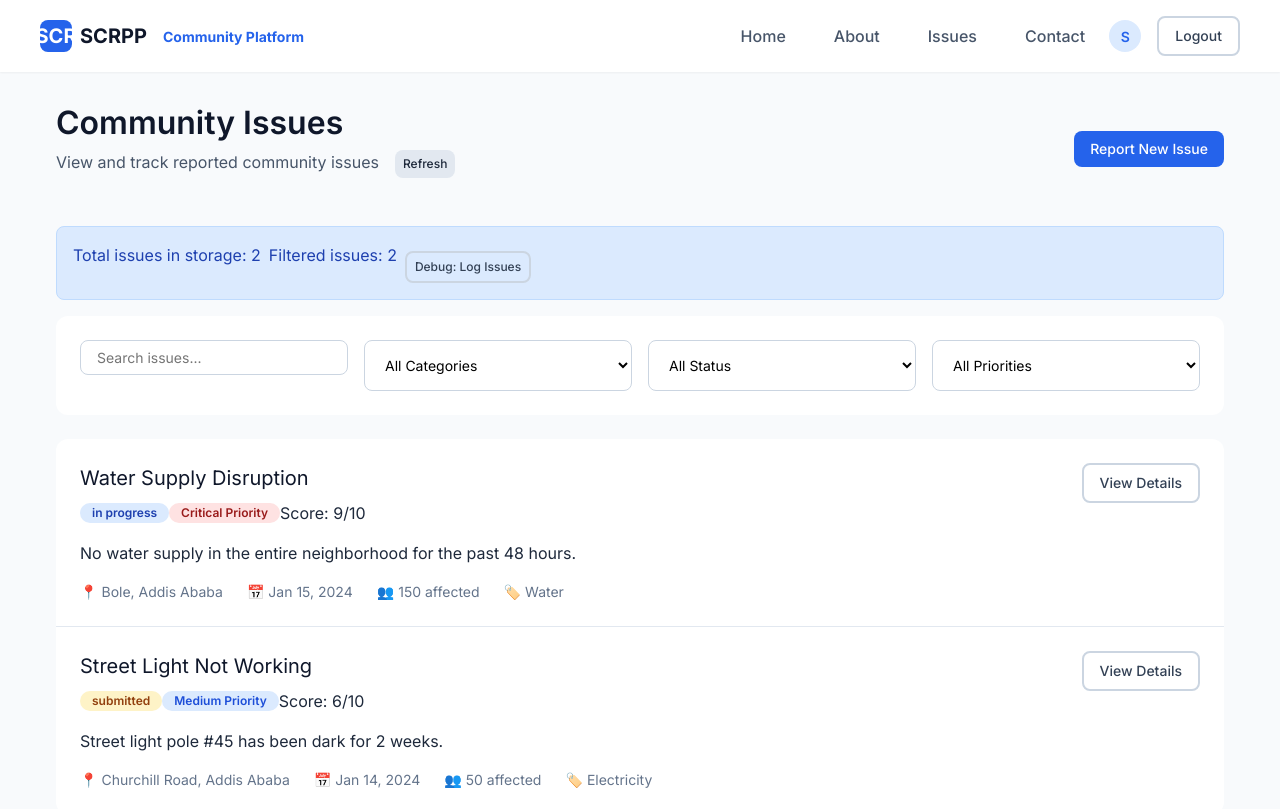
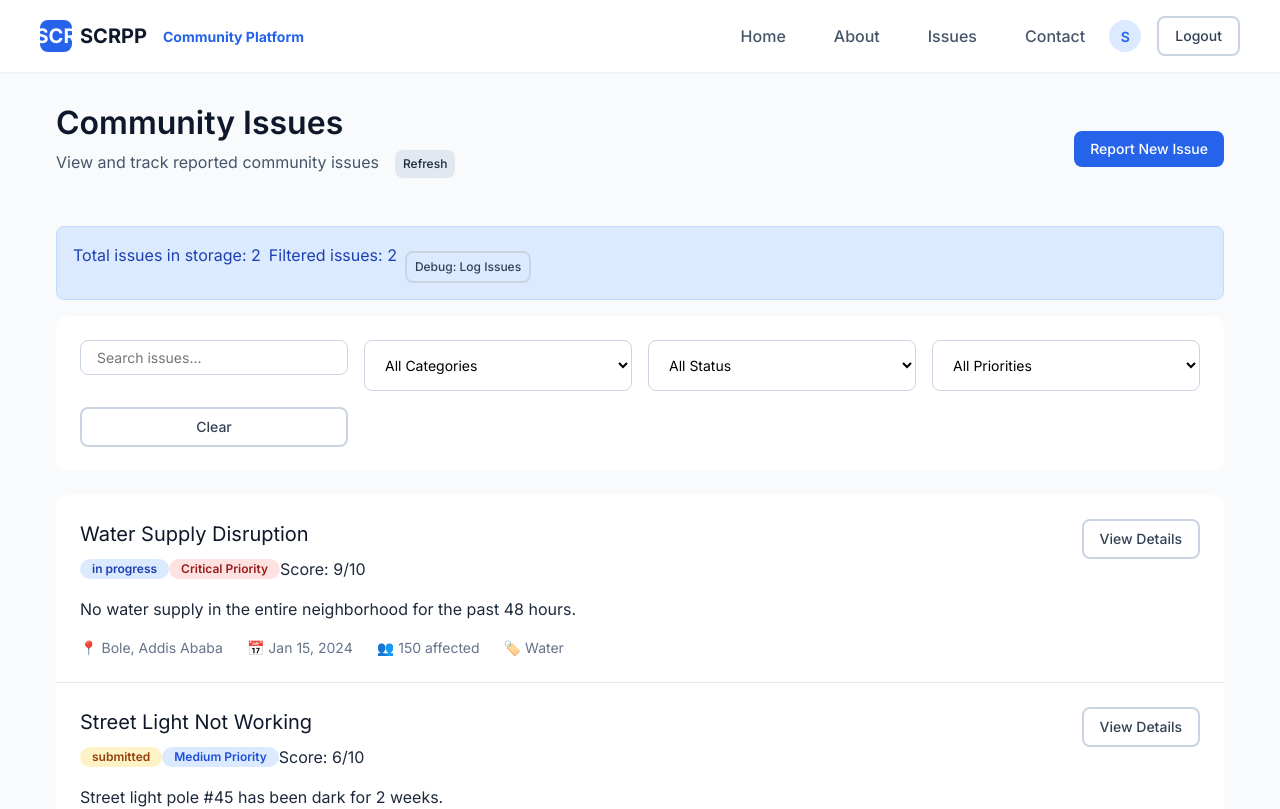
Before and after one commit to Abrham-Tadesse/smart_community_service, a React (Vite) app: page /issues in a window 1280 px wide. Shown: the top 809 px of the page. Built offline with nearby package versions, Linux system fonts and the light colour scheme; sample sign-in values are in the browser's storage.

Commit message:
filtering issues

```diff
--- a/src/features/issues/IssueDetails.jsx
+++ b/src/features/issues/IssueDetails.jsx
@@ -303,4 +303,4 @@ const IssueDetails = () => {
   )
 }
 
-export default IssueDetails
+export default IssueDetails;
--- a/src/features/issues/IssueFilter.jsx
+++ b/src/features/issues/IssueFilter.jsx
@@ -0,0 +1,54 @@
+import React from 'react'
+import Input from '../../components/common/Input'
+
+const IssueFilter = ({
+  searchTerm,
+  setSearchTerm,
+  categoryFilter,
+  setCategoryFilter,
+  statusFilter,
+  setStatusFilter,
+  priorityFilter,
+  setPriorityFilter,
+  onClear
+}) => {
+  return (
+    <div className="issues-filters">
+      <div className="filter-grid">
+        <Input
+          placeholder="Search issues..."
+          value={searchTerm}
+          onChange={(e) => setSearchTerm(e.target.value)}
+        />
+
+        <select className="input-field" value={categoryFilter} onChange={(e) => setCategoryFilter(e.target.value)}>
+          <option value="">All Categories</option>
+          <option value="water">Water Supply</option>
+          <option value="electricity">Electricity</option>
+          <option value="roads">Roads & Transportation</option>
+          <option value="sanitation">Sanitation</option>
+        </select>
+
+        <select className="input-field" value={statusFilter} onChange={(e) => setStatusFilter(e.target.value)}>
+          <option value="">All Status</option>
+          <option value="submitted">Submitted</option>
+          <option value="verified">Verified</option>
+          <option value="in_progress">In Progress</option>
+          <option value="resolved">Resolved</option>
+        </select>
+
+        <select className="input-field" value={priorityFilter} onChange={(e) => setPriorityFilter(e.target.value)}>
+          <option value="">All Priorities</option>
+          <option value="low">Low</option>
+          <option value="medium">Medium</option>
+          <option value="high">High</option>
+          <option value="critical">Critical</option>
+        </select>
+
+        <button className="btn btn-outline" onClick={onClear}>Clear</button>
+      </div>
+    </div>
+  )
+}
+
+export default IssueFilter
--- a/src/features/issues/IssueList.jsx
+++ b/src/features/issues/IssueList.jsx
@@ -4,6 +4,7 @@ import { Link } from 'react-router-dom'
 import { fetchIssues } from './issueSlice'
 import Input from '../../components/common/Input'
 import Button from '../../components/common/Button'
+import IssueFilter from './IssueFilter'
 import { getPriorityLabel } from '../../utils/priorityCalculator'
 
 const IssueList = () => {
@@ -11,13 +12,16 @@ const IssueList = () => {
   const { issues, loading } = useSelector((state) => state.issues)
   const [searchTerm, setSearchTerm] = useState('')
   const [filteredIssues, setFilteredIssues] = useState([])
+  const [categoryFilter, setCategoryFilter] = useState('')
+  const [statusFilter, setStatusFilter] = useState('')
+  const [priorityFilter, setPriorityFilter] = useState('')
 
   useEffect(() => {
     dispatch(fetchIssues())
   }, [dispatch])
 
   useEffect(() => {
-    // Filter issues based on search term
+    // Filter issues based on search term and selects
     const filtered = issues.filter(issue => {
       if (!issue) return false
 
@@ -25,11 +29,18 @@ const IssueList = () => {
         (issue.title && issue.title.toLowerCase().includes(searchTerm.toLowerCase())) ||
         (issue.description && issue.description.toLowerCase().includes(searchTerm.toLowerCase()))
 
-      return matchesSearch
+      const matchesCategory = !categoryFilter || (issue.category && issue.category.toLowerCase() === categoryFilter)
+
+      const matchesStatus = !statusFilter || (issue.status && issue.status.toLowerCase() === statusFilter)
+
+      const priorityLabel = getPriorityLabel(issue.priorityScore || 5).label.toLowerCase()
+      const matchesPriority = !priorityFilter || priorityLabel === priorityFilter
+
+      return matchesSearch && matchesCategory && matchesStatus && matchesPriority
     })
 
     setFilteredIssues(filtered)
-  }, [issues, searchTerm])
+  }, [issues, searchTerm, categoryFilter, statusFilter, priorityFilter])
 
   const getStatusColor = (status) => {
     switch(status) {
@@ -93,40 +104,18 @@ const IssueList = () => {
           </button>
         </div>
 
-        {/* Filters and Search */}
-        <div className="issues-filters">
-          <div className="filter-grid">
-            <Input
-              placeholder="Search issues..."
-              value={searchTerm}
-              onChange={(e) => setSearchTerm(e.target.value)}
-            />
-
-            <select className="input-field">
-              <option value="">All Categories</option>
-              <option value="water">Water Supply</option>
-              <option value="electricity">Electricity</option>
-              <option value="roads">Roads & Transportation</option>
-              <option value="sanitation">Sanitation</option>
-            </select>
-
-            <select className="input-field">
-              <option value="">All Status</option>
-              <option value="submitted">Submitted</option>
-              <option value="verified">Verified</option>
-              <option value="in_progress">In Progress</option>
-              <option value="resolved">Resolved</option>
-            </select>
-
-            <select className="input-field">
-              <option value="">All Priorities</option>
-              <option value="low">Low</option>
-              <option value="medium">Medium</option>
-              <option value="high">High</option>
-              <option value="critical">Critical</option>
-            </select>
-          </div>
-        </div>
+        {/* Filters and Search (moved to IssueFilter component) */}
+        <IssueFilter
+          searchTerm={searchTerm}
+          setSearchTerm={setSearchTerm}
+          categoryFilter={categoryFilter}
+          setCategoryFilter={setCategoryFilter}
+          statusFilter={statusFilter}
+          setStatusFilter={setStatusFilter}
+          priorityFilter={priorityFilter}
+          setPriorityFilter={setPriorityFilter}
+          onClear={() => { setSearchTerm(''); setCategoryFilter(''); setStatusFilter(''); setPriorityFilter('') }}
+        />
 
         {/* Issues List */}
         <div className="issues-list">
```
